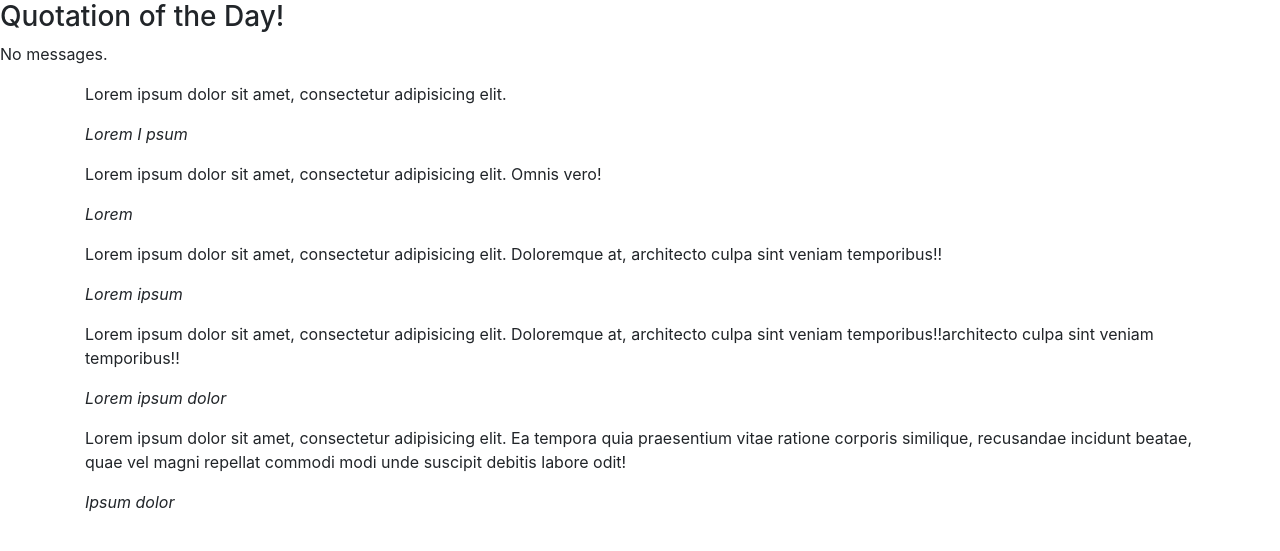
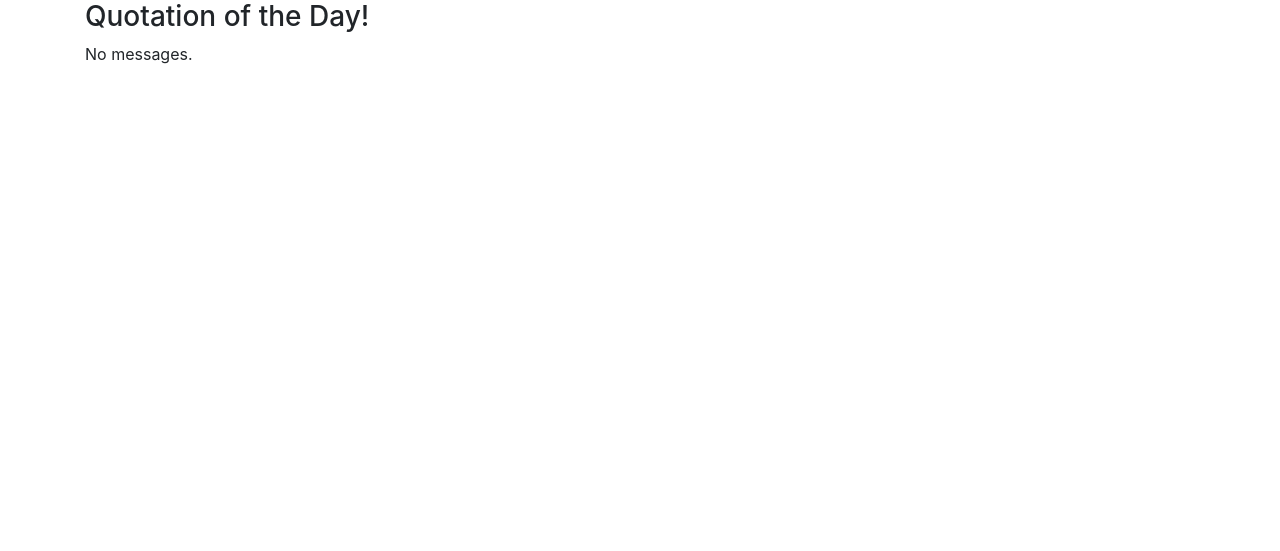
Before and after one commit to cheeyeo/aws_lambda_web_application, a Flask app: template templates/base.html in a window 1280 px wide. Shown: the top 551 px of the page. Run offline with Flask 3, Linux system fonts and the light colour scheme; the template is opened without the code that fills it, so the values that code supplies are empty; some libraries are stand-ins or nearby versions.

Commit message:
Update Dockerfile and html templates

```diff
--- a/templates/base.html
+++ b/templates/base.html
@@ -7,64 +7,11 @@
         <link rel="stylesheet" href="{{ url_for('static', filename='styles.css') }}"/>
     </head>
     <body>
-        <h3>Quotation of the Day!</h3>
-        <div>{% block content %}<p>No messages.</p>{% endblock content %}</div>
-
-
-
         <div class="container">
+            <h3>Quotation of the Day!</h3>
             <div class="row">
                 <div class="container">
-                    <blockquote class="quote-card">
-                      <p>
-                        Lorem ipsum dolor sit amet, consectetur adipisicing elit.
-                      </p>
-
-                      <cite>
-                        Lorem I psum
-                      </cite>
-                    </blockquote>
-
-                    <blockquote class="quote-card blue-card">
-                      <p>
-                       Lorem ipsum dolor sit amet, consectetur adipisicing elit. Omnis vero!
-                     </p>
-
-                     <cite>
-                      Lorem
-                    </cite>
-                  </blockquote>
-
-                  <blockquote class="quote-card green-card">
-                    <p>
-                      Lorem ipsum dolor sit amet, consectetur adipisicing elit. Doloremque at, architecto culpa sint veniam temporibus!!
-                    </p>
-
-                    <cite>
-                      Lorem ipsum
-                    </cite>
-                  </blockquote>
-
-                  <blockquote class="quote-card red-card">
-                    <p>
-                      Lorem ipsum dolor sit amet, consectetur adipisicing elit. Doloremque at, architecto culpa sint veniam temporibus!!architecto culpa sint veniam temporibus!!
-                    </p>
-
-                    <cite>
-                      Lorem ipsum dolor
-                    </cite>
-                  </blockquote>
-
-                  <blockquote class="quote-card yellow-card">
-                    <p>
-                     Lorem ipsum dolor sit amet, consectetur adipisicing elit. Ea tempora quia praesentium vitae ratione corporis similique, recusandae incidunt beatae, quae vel magni repellat commodi modi unde suscipit debitis labore odit!
-                   </p>
-
-                   <cite>
-                    Ipsum dolor
-                  </cite>
-                </blockquote>
-
+                    {% block content %}<p>No messages.</p>{% endblock content %}
                 </div>
             </div>
         </div>
```
Also changed, not shown: templates/quotation.html (+4 -6 lines), 1 other file.
